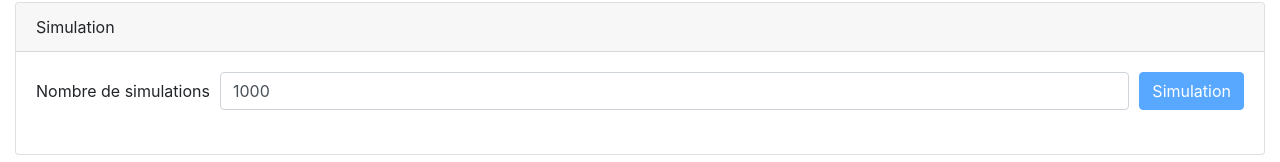
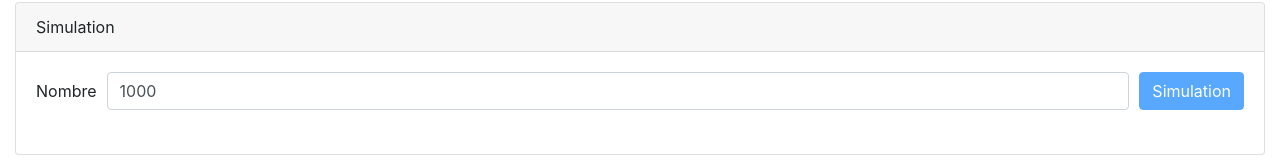
Before and after one commit to davdiv/question, a Svelte app: page / in a window 1280 px wide. Shown: the part 463-625 px from the top of the page. Built offline with nearby package versions, Linux system fonts and the light colour scheme.

Commit message:
Changing a label that is too long

```diff
--- a/src/Simulation.svelte
+++ b/src/Simulation.svelte
@@ -19,7 +19,7 @@
 	<div class="card-body">
 		<div class="form-row">
 			<label for="simulationsInput" class="col-auto col-form-label"
-				>Nombre de simulations</label
+				>Nombre</label
 			>
 			<div class="col">
 				<input
```
